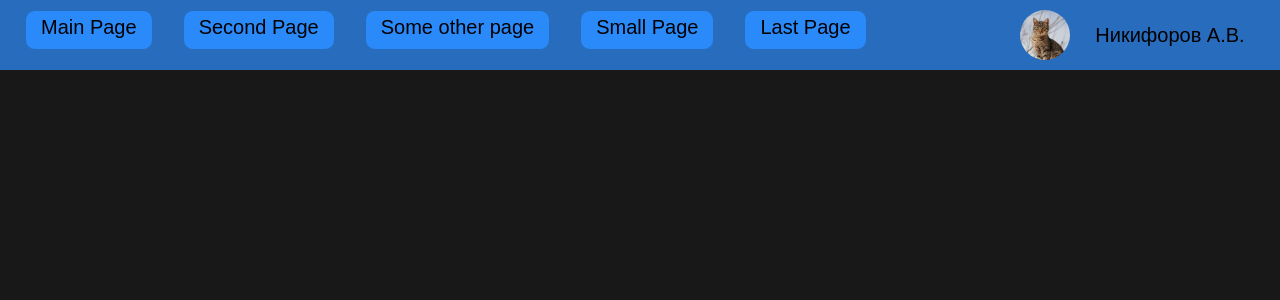
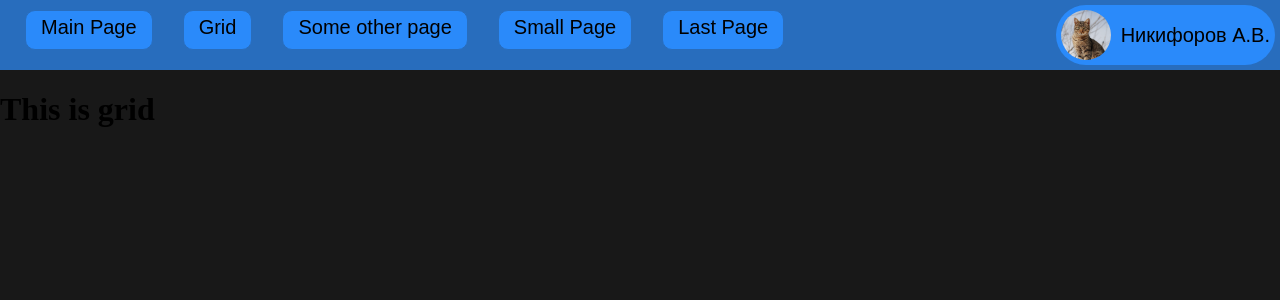
Before and after one commit to lzuard/HouseAccountant, a Vue app in the folder clientapp/: page /GridPage in a window 1280 px wide. Shown: the top 300 px of the page. Built offline with nearby package versions, Linux system fonts and the light colour scheme.

Commit message:
fix profile, add grid page

```diff
--- a/clientapp/package.json
+++ b/clientapp/package.json
@@ -8,6 +8,7 @@
     "lint": "vue-cli-service lint"
   },
   "dependencies": {
+    "ag-grid-vue3": "^31.0.1",
     "vue": "^3.2.13",
     "vue-router": "^4.0.3"
   },
--- a/clientapp/src/components/MainNavbar.vue
+++ b/clientapp/src/components/MainNavbar.vue
@@ -1,11 +1,13 @@
 <template>
-    <div id="container">
+    <div id="navbar-container">
         <div class="Navbar">
-            <div class="NavbarItem">
+            <div class="NavbarItem"
+                 @click="$router.push('/')">
                 <label>Main Page</label>
             </div>
-            <div class="NavbarItem">
-                <label>Second Page</label>
+            <div class="NavbarItem"
+                 @click="$router.push('/GridPage')">
+                <label>Grid</label>
             </div>
             <div class="NavbarItem">
                 <label>Some other page</label>
@@ -37,7 +39,7 @@
         font-size: 20px;
         font-family: sans-serif
     }
-    #container {
+    #navbar-container {
         display: flex;
         justify-content: space-between;
         background-color: #286dbd;
--- a/clientapp/src/components/UserProfile.vue
+++ b/clientapp/src/components/UserProfile.vue
@@ -1,5 +1,5 @@
 <template>
-    <div id="container">
+    <div id="profile-container">
         <img src="@/assets/user-icon-example.jpg"/>
         <label>Никифоров А.В.</label>
     </div>
@@ -13,14 +13,15 @@
         border-radius: 50%;
         width: 50px;
         height: 50px;
+        margin: 0 10px 0 0;
         user-select: none;
     }
-    #container {
+    #profile-container {
         border: solid 0px black;
         border-radius: 30px;
         padding: 5px;
-        text-align: center;
         margin: 5px;
+        display: flex;
         align-items: center;
         background-color: #2a8afa;
     }
--- /dev/null
+++ b/clientapp/src/pages/GridPage.vue
@@ -0,0 +1,10 @@
+<template>
+    <h1>This is grid</h1>
+</template>
+
+<script>
+
+</script>
+
+<style>
+</style>
--- a/clientapp/src/router/index.js
+++ b/clientapp/src/router/index.js
@@ -1,6 +1,7 @@
 import { createRouter, createWebHistory } from 'vue-router'
 import HomeView from '../views/HomeView.vue'
 import MainPage from '@/pages/MainPage.vue'
+import GridPage from '@/pages/GridPage.vue'
 
 const routes = [
   {
@@ -12,6 +13,11 @@ const routes = [
         path: '/',
         name: 'main-page',
         component: MainPage
+    },
+    {
+        path: '/GridPage',
+        name: 'grid-page',
+        component: GridPage
     },
   {
     path: '/about',
```
Also changed, not shown: 2 other files (tests, documents, lock files or other folders).
